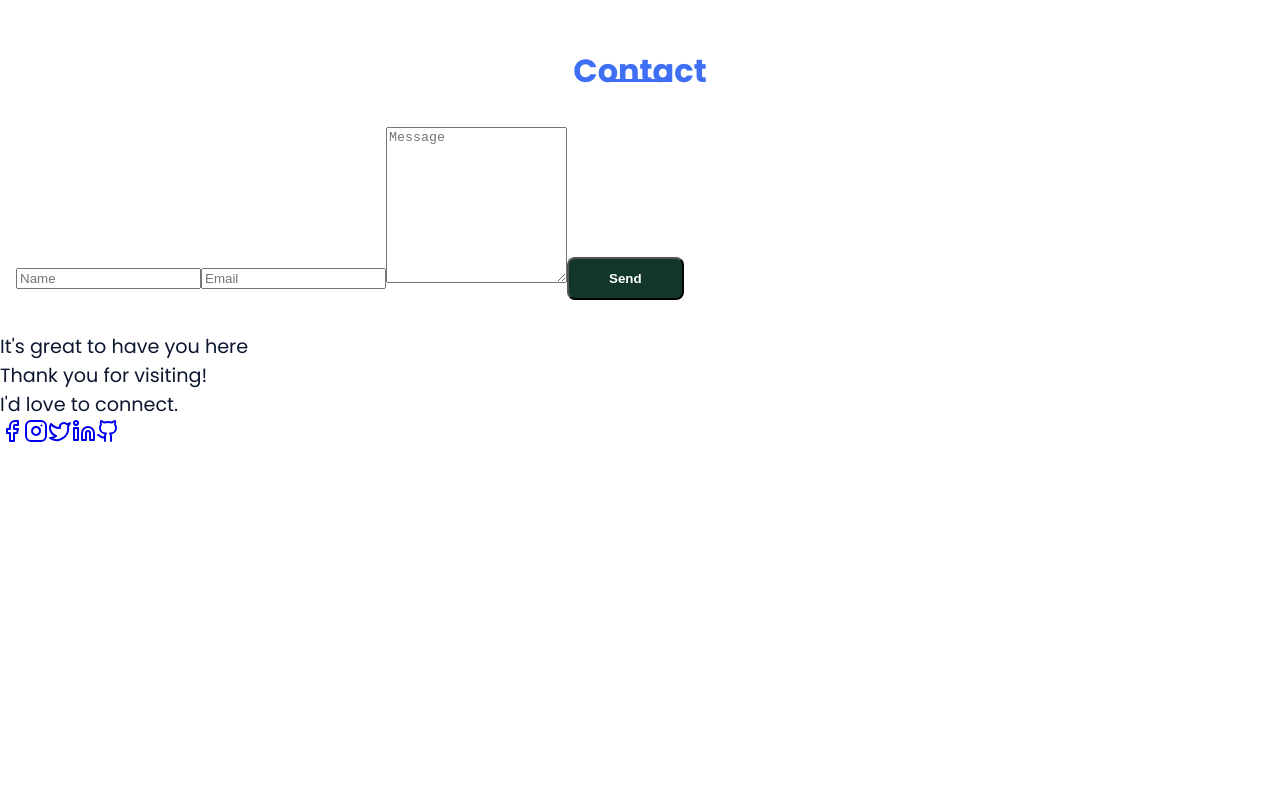
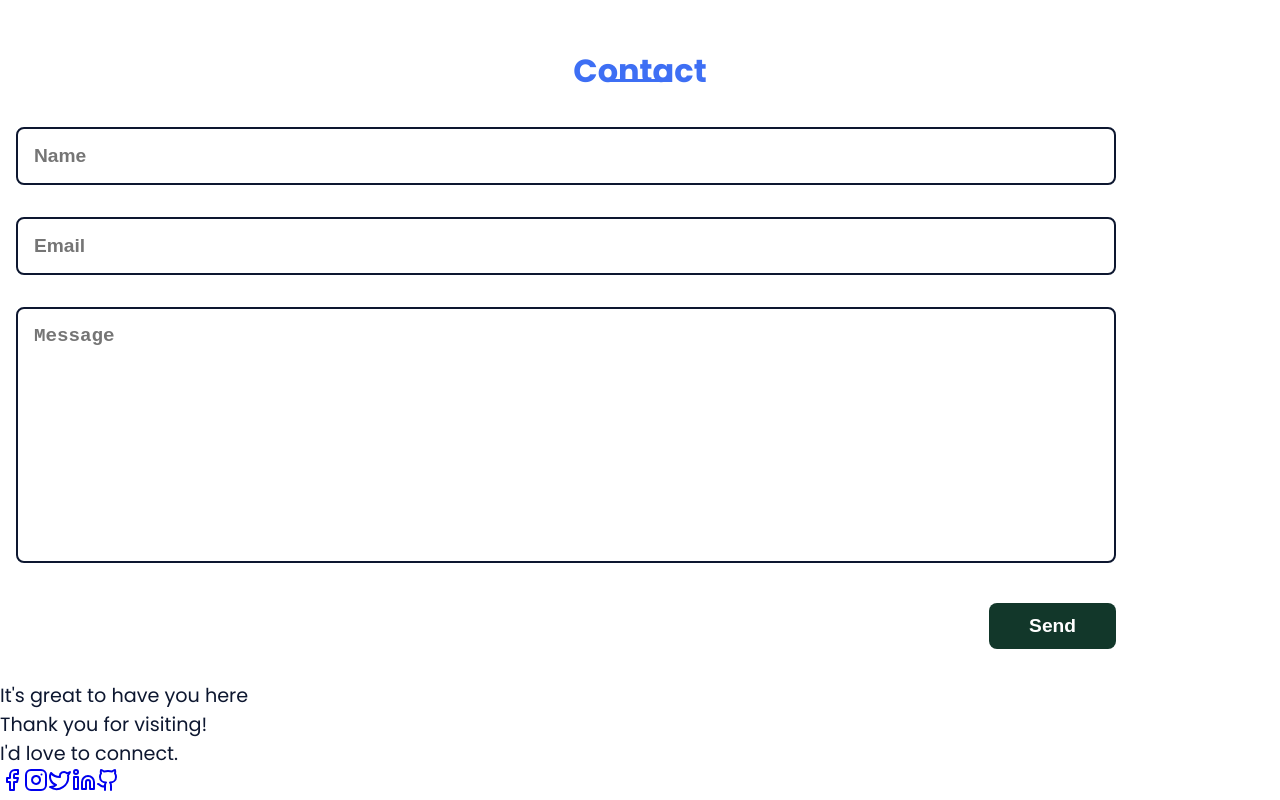
Before and after one commit to prince4panwar/Portfolio-React, a React (Vite) app: page / in a window 1280 px wide. Shown: the part 6199-6999 px from the top of the page. Before the commit the page ends 6650 px from the top, so only its background shows below. Built offline with nearby package versions, Linux system fonts and the light colour scheme.

Commit message:
adding new css

```diff
--- a/src/App.css
+++ b/src/App.css
@@ -388,3 +388,32 @@ p.about__text {
     transform: scale(1.07);
     filter: blur(0px);
 }
+
+
+
+/* ===== CONTACT =====*/
+.contact__input {
+    width: 100%;
+    font-size: var(--normal-font-size);
+    font-weight: var(--font-semi);
+    padding: 1rem;
+    border-radius: .5rem;
+    border: 2px solid var(--second-color);
+    outline: none;
+    margin-bottom: var(--mb-4);
+    transition: border .3s;
+    resize: none;
+}
+
+.contact__input:focus {
+    border: 2px solid var(--first-color);
+}
+
+.contact__button {
+    display: block;
+    border: none;
+    outline: none;
+    font-size: var(--normal-font-size);
+    cursor: pointer;
+    margin-left: auto;
+}
```
